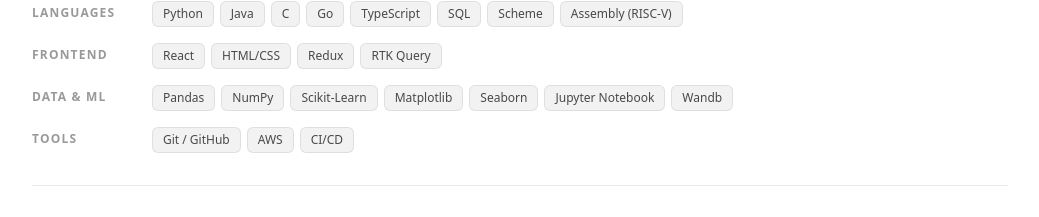
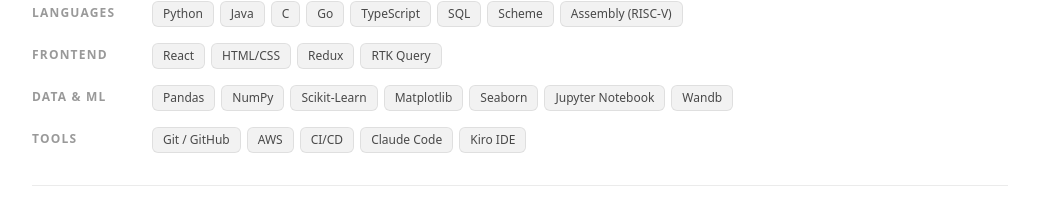
Before and after one commit to Andrewctrl/personal-website, a React (Vite) app: page / in a window 1280 px wide. Shown: the part 1177-1394 px from the top of the page, without its empty margins (120-1159 px from the left). Built offline with nearby package versions, Linux system fonts and the light colour scheme.

Commit message:
Change logo, and small update to skills

```diff
--- a/index.html
+++ b/index.html
@@ -2,7 +2,7 @@
 <html lang="en">
   <head>
     <meta charset="UTF-8" />
-    <link rel="icon" type="image/svg+xml" href="/vite.svg" />
+    <link rel="icon" type="image/svg+xml" href="/personal-website/turtwig.svg" />
     <meta name="viewport" content="width=device-width, initial-scale=1.0" />
     <title>Andrew Li</title>
   </head>
--- a/src/data/skills.ts
+++ b/src/data/skills.ts
@@ -13,6 +13,6 @@
   },
   {
     category: 'Tools',
-    items: ['Git / GitHub', 'AWS', 'CI/CD'],
+    items: ['Git / GitHub', 'AWS', 'CI/CD', 'Claude Code', 'Kiro IDE'],
   },
 ];
```
Also changed, not shown: public/turtwig.svg (added).
